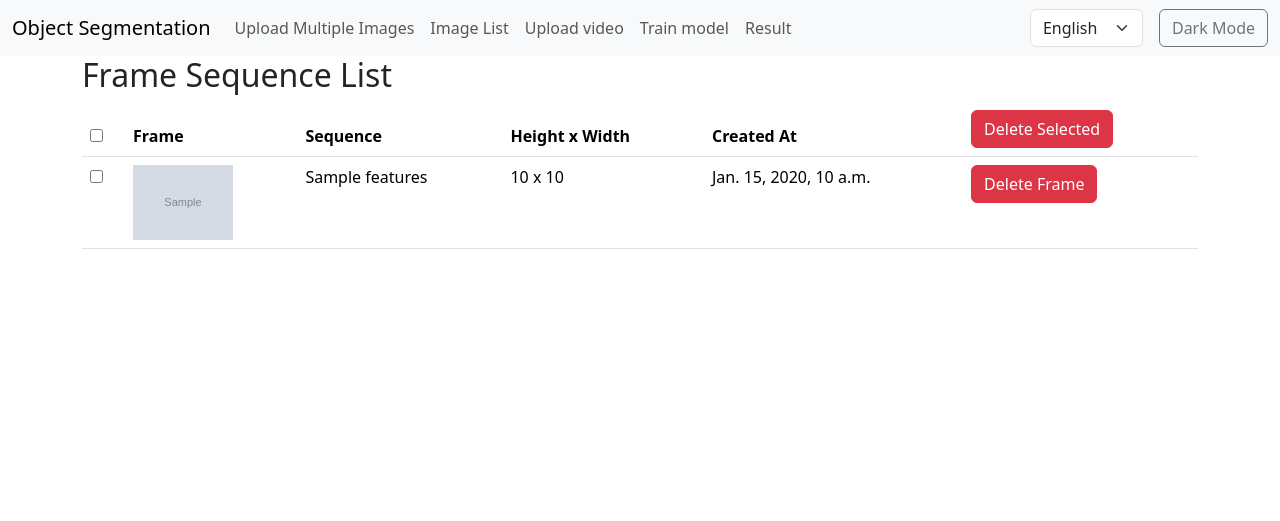
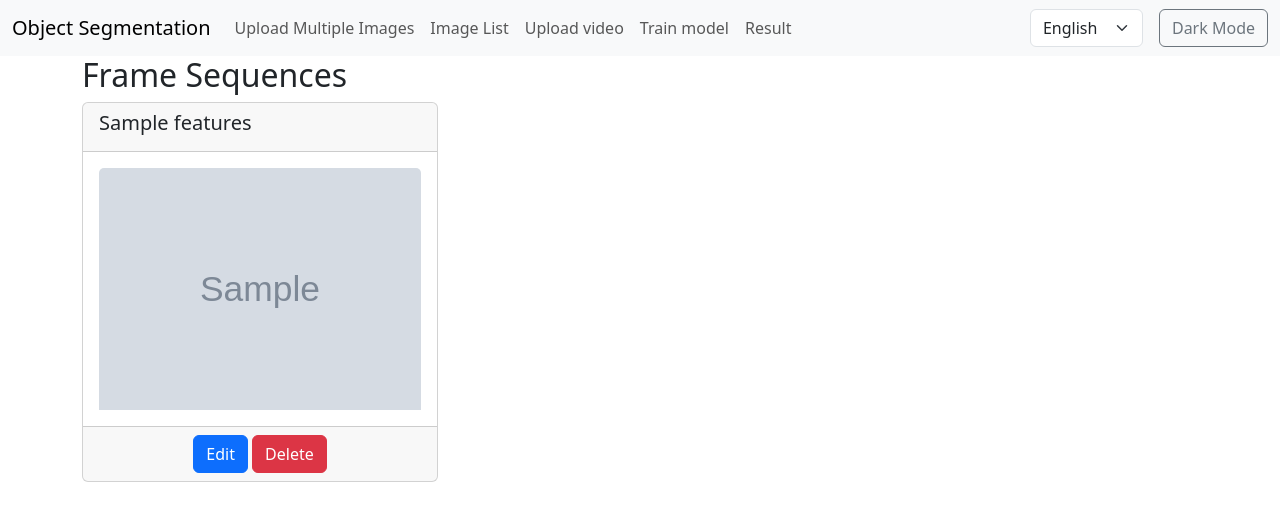
Before and after one commit to HukumaBob/segmentation, a Django app: template medical_segmentation/templates/data_preparation/frame_sequence_list.html in a window 1280 px wide. Shown: the top 521 px of the page. Run offline with Django 5.2, Linux system fonts and the light colour scheme; the template is opened without the code that fills it: most values are stand-ins (such as "Sample title", 1, 10 or a date in 2020); grey boxes marked "Sample" are stand-in pictures; data that the repository does not hold is empty; some libraries are stand-ins or nearby versions.

Commit message:
One frame segmentation

```diff
--- a/medical_segmentation/templates/data_preparation/frame_sequence_list.html
+++ b/medical_segmentation/templates/data_preparation/frame_sequence_list.html
@@ -1,40 +1,136 @@
 {% extends 'base.html' %}
 {% load i18n %}
+{% load static %}
 {% block content %}
 <div class="container">
-  <h2>{% trans "Frame Sequence List" %}</h2>
-  {% if frames %}
-    <form method="post">
-      {% csrf_token %}
-      <table class="table">
-        <thead>
-          <tr>
-            <th><input type="checkbox" id="select-all"></th>
-            <th>{% trans "Frame" %}</th>
-            <th>{% trans "Sequence" %}</th>
-            <th>{% trans "Height x Width" %}</th>
-            <th>{% trans "Created At" %}</th>
-            <th><button type="submit" name="delete_selected" class="btn btn-danger">{% trans "Delete Selected" %}</button></th>
-          </tr>
-        </thead>
-        <tbody>
-          {% for frame in frames %}
-            <tr>
-              <td><input type="checkbox" name="frames" value="{{ frame.id }}" class="select-item"></td>
-              <td><img src="{{ frame.frame_file.url }}" alt="{% trans "Frame" %}" width="100" class="zoomable"></td>
-              <td>{{ frame.sequences.features }}</td>
-              <td>{{ frame.height }} x {{ frame.width }}</td>
-              <td>{{ frame.created_at }}</td>
-              <td>
-                <button type="submit" name="delete_single" value="{{ frame.id }}" class="btn btn-danger">{% trans "Delete Frame" %}</button>
-              </td>
-            </tr>
-          {% endfor %}
-        </tbody>
-      </table>
-    </form>
-  {% else %}
-    <p>{% trans "No frames available." %}</p>
-  {% endif %}
+  <h2>{% trans "Frame Sequences" %}</h2>
+  <div id="sequences-container">
+    {% if sequence_data %}
+      <div class="row">
+        {% for data in sequence_data %}
+          <div class="col-md-4 sequence-card" data-seq-id="{{ data.sequence.id }}">
+            <div class="card mb-4">
+              <div class="card-header">
+                <h5 class="card-title">{{ data.sequence.features }}</h5>
+              </div>
+              <div class="card-body">
+                {% if data.random_frame %}
+                  <img src="{{ data.random_frame.frame_file.url }}" class="card-img-top" alt="{% trans 'Random Frame' %}">
+                {% else %}
+                  <p class="text-muted">{% trans "No frames available for this sequence." %}</p>
+                {% endif %}
+              </div>
+              <div class="card-footer text-center">
+                <button class="btn btn-primary edit-sequence" data-seq-id="{{ data.sequence.id }}">
+                  {% trans "Edit" %}
+                </button>
+                <button class="btn btn-danger delete-sequence" data-seq-id="{{ data.sequence.id }}">
+                  {% trans "Delete" %}
+                </button>
+              </div>
+            </div>
+          </div>
+        {% endfor %}
+      </div>
+    {% else %}
+      <p>{% trans "No sequences available." %}</p>
+    {% endif %}
+  </div>
 </div>
+
+<script>
+  document.addEventListener('DOMContentLoaded', function () {
+      // Обработчики событий для кнопок в карточках
+      function addSequenceEventListeners() {
+          const deleteButtons = document.querySelectorAll('.delete-sequence');
+          const editButtons = document.querySelectorAll('.edit-sequence');
+
+          deleteButtons.forEach(button => {
+              button.addEventListener('click', function () {
+                  const sequenceId = this.dataset.seqId;
+                  if (confirm("{% trans 'Are you sure you want to delete this sequence?' %}")) {
+                      deleteSequence(sequenceId);
+                  }
+              });
+          });
+
+          editButtons.forEach(button => {
+              button.addEventListener('click', function () {
+                  const sequenceId = this.dataset.seqId;
+                  window.location.href = `/sequence/${sequenceId}/edit/`;  // Переход на страницу редактирования
+              });
+          });
+      }
+
+      // Удаление последовательности
+      function deleteSequence(sequenceId) {
+          fetch(`{% url 'data_preparation:delete_sequence' 0 %}`.replace(0, sequenceId), {
+              method: 'POST',
+              headers: {
+                  'X-CSRFToken': '{{ csrf_token }}',
+                  'Content-Type': 'application/json',
+              }
+          })
+          .then(response => response.json())
+          .then(data => {
+              if (data.status === 'success') {
+                  alert("{% trans 'Sequence deleted successfully.' %}");
+                  updateSequenceTable(data.sequences);
+              } else {
+                  console.error('Error:', data.error);
+              }
+          })
+          .catch(error => console.error('Error:', error));
+      }
+
+      // Обновление интерфейса при удалении
+      function updateSequenceTable(sequences) {
+          const container = document.getElementById('sequences-container');
+          container.innerHTML = '';
+
+          if (sequences.length === 0) {
+              container.innerHTML = `<p>{% trans "No sequences available." %}</p>`;
+          } else {
+              const row = document.createElement('div');
+              row.className = 'row';
+
+              sequences.forEach(sequence => {
+                  const card = document.createElement('div');
+                  card.className = 'col-md-4 sequence-card';
+                  card.dataset.seqId = sequence.id;
+
+                  card.innerHTML = `
+                      <div class="card mb-4">
+                          <div class="card-header">
+                              <h5 class="card-title">${sequence.features}</h5>
+                          </div>
+                          <div class="card-body">
+                              ${sequence.random_frame
+                                  ? `<img src="${sequence.random_frame}" class="card-img-top" alt="{% trans 'Random Frame' %}">`
+                                  : `<p class="text-muted">{% trans "No frames available for this sequence." %}</p>`}
+                          </div>
+                          <div class="card-footer text-center">
+                              <button class="btn btn-primary edit-sequence" data-seq-id="${sequence.id}">
+                                  {% trans "Edit" %}
+                              </button>
+                              <button class="btn btn-danger delete-sequence" data-seq-id="${sequence.id}">
+                                  {% trans "Delete" %}
+                              </button>
+                          </div>
+                      </div>
+                  `;
+                  row.appendChild(card);
+              });
+
+              container.appendChild(row);
+          }
+
+          // Перепривязываем обработчики событий
+          addSequenceEventListeners();
+      }
+
+      // Первоначальная привязка событий
+      addSequenceEventListeners();
+  });
+</script>
 {% endblock %}
```
Also changed, not shown: medical_segmentation/data_preparation/views.py (+21 -8 lines), medical_segmentation/sotri.py (+44 -82 lines), 1 other file.
